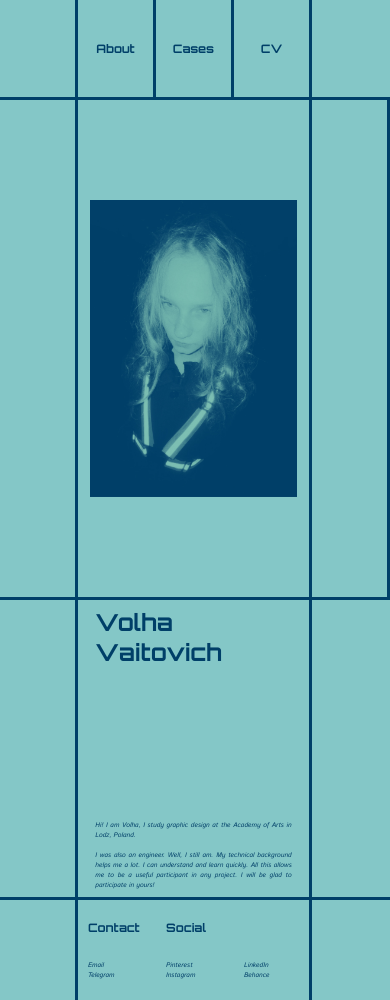
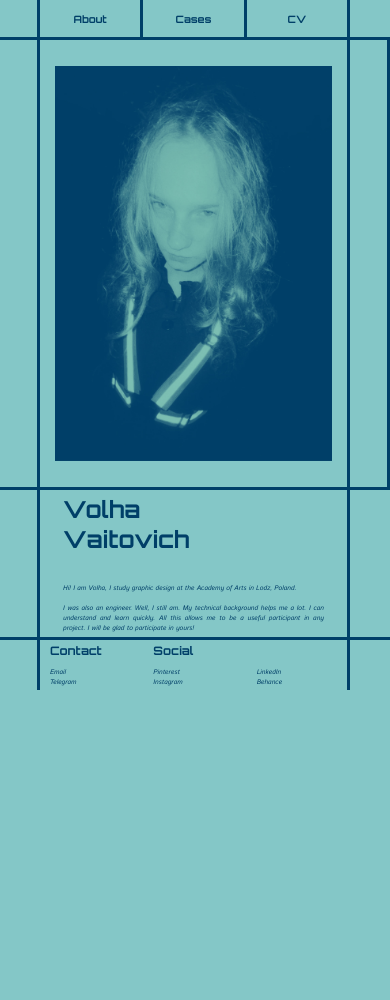
Before and after one commit to olyavoytovich/portfolio, a plain HTML site: page index.html in a window 390 px wide. After the commit the page ends 844 px from the top, so only its background shows below. Drawn offline with Linux system fonts and the light colour scheme.

Commit message:
buttons-header

```diff
--- a/styles.css
+++ b/styles.css
@@ -34,10 +34,7 @@ p span {
     display: grid;
     grid-template-columns: repeat(8, 1fr);
     grid-template-rows: 50px 50px;
-    font-weight: 600;
-    font-size: 2.7vw;
 }
-
 
 .item-header-left, .item-header-about, .item-header-CV, .item-header-right {
     grid-area: span 2 / span 1;
@@ -65,13 +62,13 @@ p span {
     outline: none;
     position: relative;
     cursor: pointer;
-    font-size: 3vw;
+    font-size: 2.6vw;
     font-weight: bold;
     font-family: 'Orbitron', sans-serif;
 }
 
 .item-subheader > .btn {
-    font-size: 2.4vw;
+    font-size: 2vw;
 }
 
 .btn.btn-slide::before {
@@ -108,8 +105,8 @@ p span {
 /*button-------------------*/
 @media (max-width: 900px) {
     .container_header {
-        grid-template-columns: repeat(5, 1fr);
-        grid-template-rows: 100px;
+        grid-template-columns: 40px repeat(3, 1fr) 40px;
+        grid-template-rows: 40px;
         font-size: 4vw;
     }
 
@@ -163,6 +160,10 @@ p span {
     display: block;
 }
 
+.ava:hover {
+     transform: scale(1.05);
+}
+
 .box-right {
     display: flex;
     flex-direction: column;
@@ -185,8 +186,8 @@ p span {
 
 @media (max-width: 900px) {
     .container_body {
-        grid-template-columns: repeat(5, 1fr);
-        grid-template-rows: minmax(500px, auto) 300px;
+        grid-template-columns: 40px repeat(3, 1fr) 40px;
+        grid-template-rows: minmax(450px, auto) minmax(150px, auto);
     }
 
     .item-11-12 {
@@ -245,8 +246,8 @@ p span {
 
 @media (max-width: 900px) {
     .container_footer {
-        grid-template-columns: repeat(5, 1fr);
-        grid-template-rows: 100px;
+        grid-template-columns: 40px repeat(3, 1fr) 40px;
+        grid-template-rows: 50px;
     }
 
     .item-18 {
```
Also changed, not shown: cases.html (+1 -1 lines).
